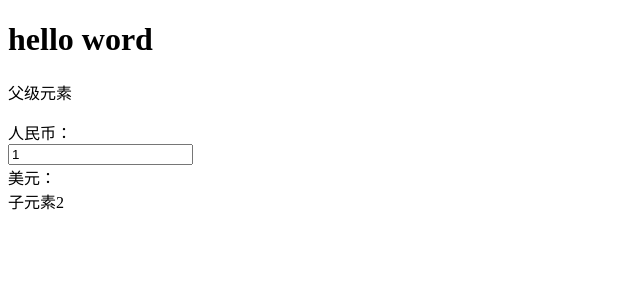
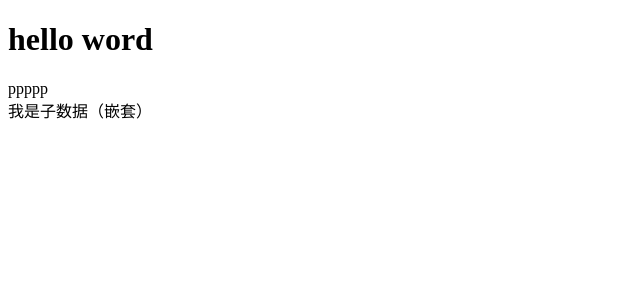
Before and after one commit to z3718l/react-test-app, a React (Create React App) app: page / in a window 1280 px wide. Shown: the top 300 px of the page, without its empty margins (0-640 px from the left). Built offline with nearby package versions, Linux system fonts and the light colour scheme.

Commit message:
feat(嵌套): 数据嵌套

```diff
--- a/src/app.jsx
+++ b/src/app.jsx
@@ -9,7 +9,8 @@ import React from 'react'
 
 // import NewForm from './newForm.jsx'
 // import RefsDom from './refsDom.jsx'
-import Parent from './components/parent.jsx'
+// import Parent from './components/parent.jsx'
+import ComponetsOptions from './componetsOptions.jsx'
 class App extends React.Component{
     constructor() {
         super()
@@ -41,7 +42,10 @@ class App extends React.Component{
                 {/* <IfDemo/> */}
                 {/* <NewForm/>
                 <RefsDom/> */}
-                <Parent/>
+                {/* <Parent/> */}
+                <ComponetsOptions>
+                    <div>我是子数据（嵌套）</div>
+                </ComponetsOptions>
             </div>
         )
     }
--- /dev/null
+++ b/src/componetsOptions.jsx
@@ -0,0 +1,11 @@
+import React from 'react'
+export default class componetsOptions extends React.Component{
+    render () {
+        return (
+            <div>
+                ppppp
+                { this.props.children }
+            </div>
+        )
+    }
+}
```
